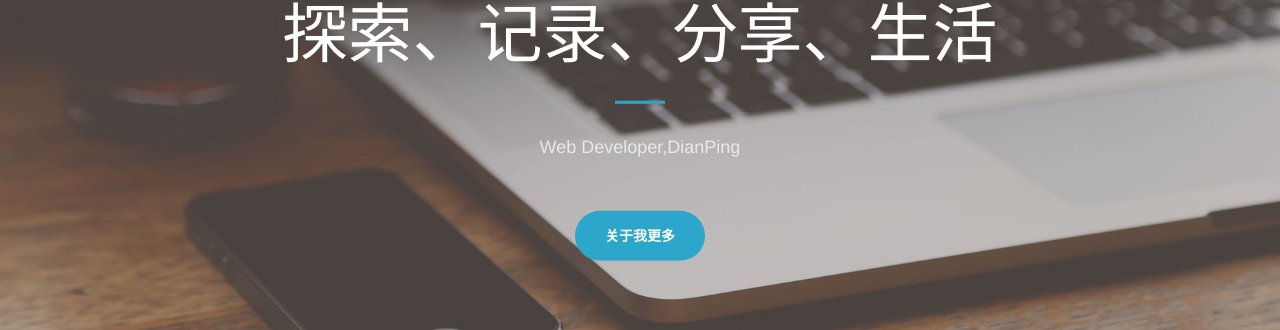
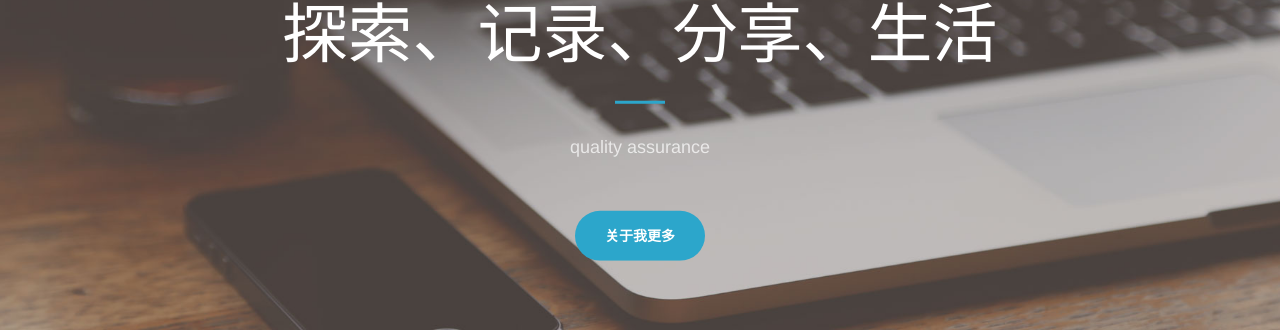
Before and after one commit to sidandan/sidandan.github.io, a Jekyll site: the page built from index.html, in a window 1280 px wide and 900 px high. Shown: the part 420-750 px from the top of the window. Built offline with Jekyll 4.4.1, drawn with Linux system fonts in a browser that asks for light colours; emoji names are drawn with the system emoji font; Markdown is read by kramdown in place of the engine named in the settings; the list of posts is cut into pages by our own code; comment, search, counter and statistics services are not loaded.

Commit message:
改名字

```diff
--- a/_includes/header.html
+++ b/_includes/header.html
@@ -4,7 +4,7 @@
             <img class="img-me" src="{{site.baseurl}}{{ site.me-img }}" alt="">
             <h1>探索、记录、分享、生活</h1>
             <hr>
-            <p>Web Developer,DianPing</p>
+            <p>quality assurance</p>
             <a href="#contact" class="btn btn-primary btn-xl page-scroll">关于我更多</a>
         </div>
     </div>
```
